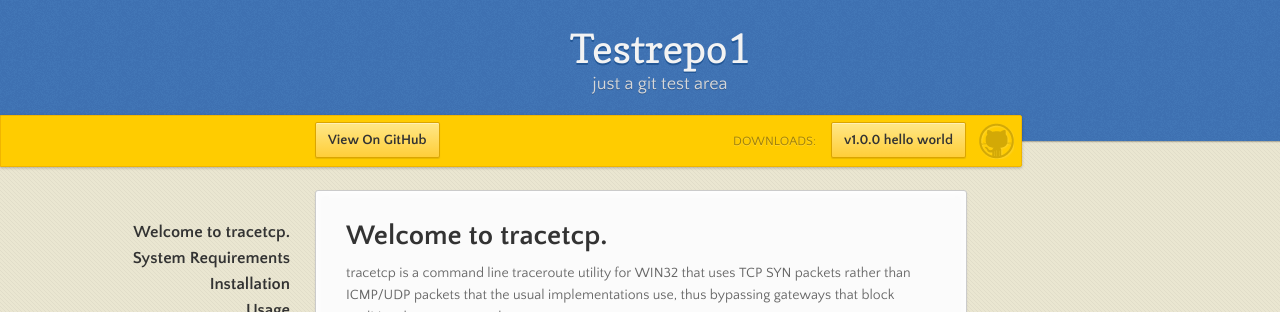
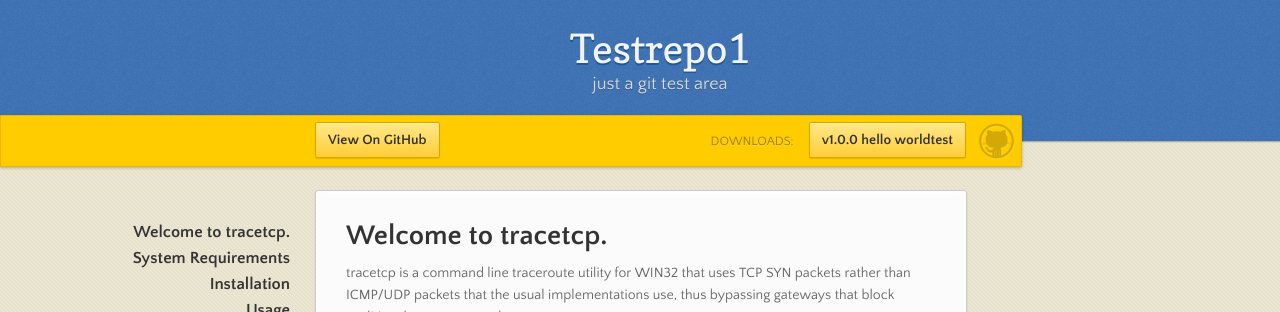
Before and after one commit to SimulatedSimian/SimulatedSimian.github.io, a Jekyll site: the page built from index.md, in a window 1280 px wide. Shown: the top 312 px of the page. Built offline with Jekyll 4.4.1, drawn with Linux system fonts in a browser that asks for light colours; nearby versions of some CDN libraries; Markdown is read by kramdown in place of the engine named in the settings.

Commit message:
Update std.html

```diff
--- a/_layouts/std.html
+++ b/_layouts/std.html
@@ -28,7 +28,7 @@
         <div class="downloads">
           <span>Downloads:</span>
           <ul>
-            <li><a href="https://github.com/SimulatedSimian/tracetcp/releases" class="button">v1.0.0 {{page.wibble}}</a></li>
+            <li><a href="https://github.com/SimulatedSimian/tracetcp/releases" class="button">v1.0.0 {{page.wibble}}{{site.wibble}}</a></li>
           </ul>
         </div>
       </div><!-- end banner -->
```
